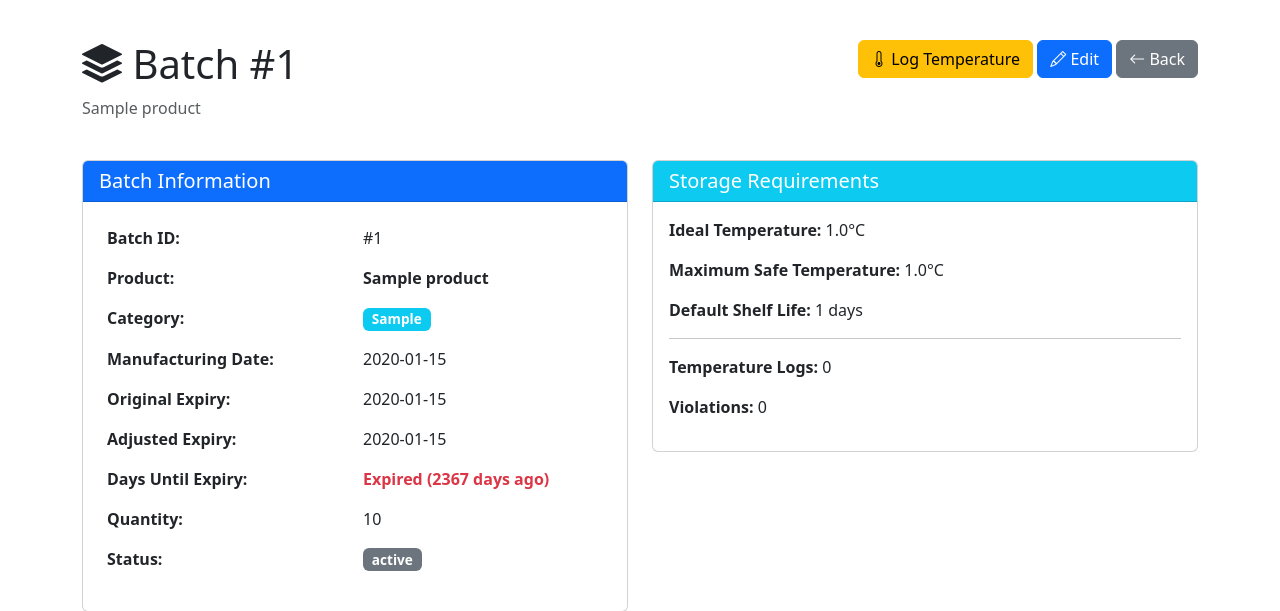
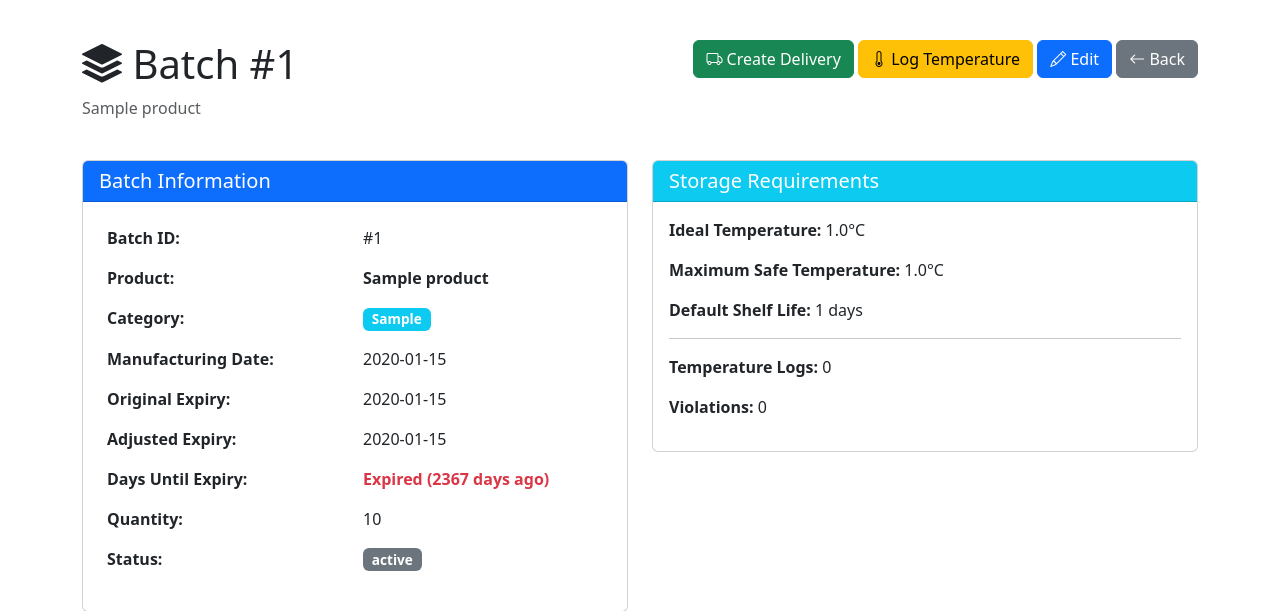
Before and after one commit to SeraphieeeGG/Code_Chain, a Flask app: page /batches/view/1 in a window 1280 px wide. Shown: the part 56-667 px from the top of the page. Run offline with Flask 3, Linux system fonts and the light colour scheme; a user stored in the database is signed in; tables that the repository leaves empty hold one stand-in row (values such as "Sample post"); some libraries are stand-ins or nearby versions.

Commit message:
Add Create Delivery button in batch view

```diff
--- a/templates/batches/view.html
+++ b/templates/batches/view.html
@@ -9,6 +9,9 @@
         <p class="text-muted">{{ batch.product.product_name }}</p>
     </div>
     <div class="col-md-6 text-end">
+        <a href="{{ url_for('deliveries.add_delivery', batch_id=batch.batch_id) }}" class="btn btn-success">
+            <i class="bi bi-truck"></i> Create Delivery
+        </a>
         <a href="{{ url_for('temperature.log_temperature', batch_id=batch.batch_id) }}" class="btn btn-warning">
             <i class="bi bi-thermometer"></i> Log Temperature
         </a>
```
